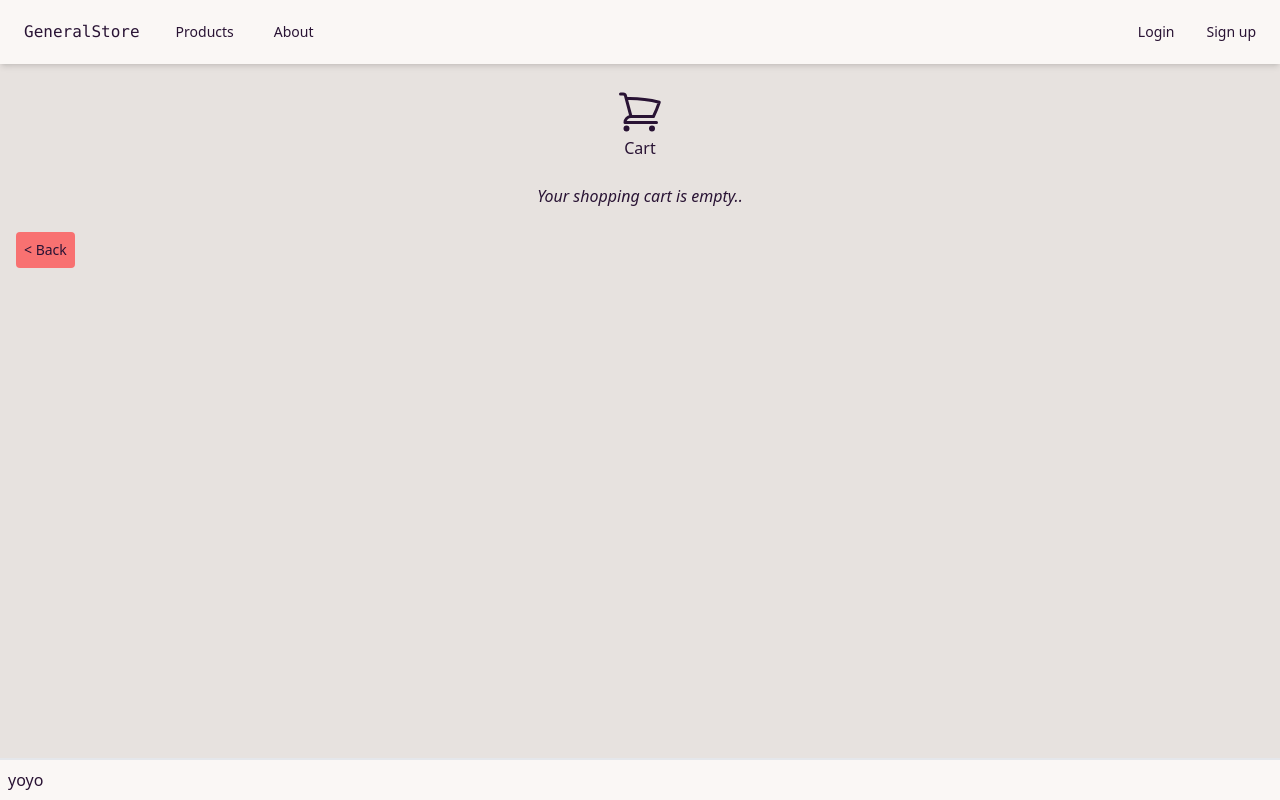
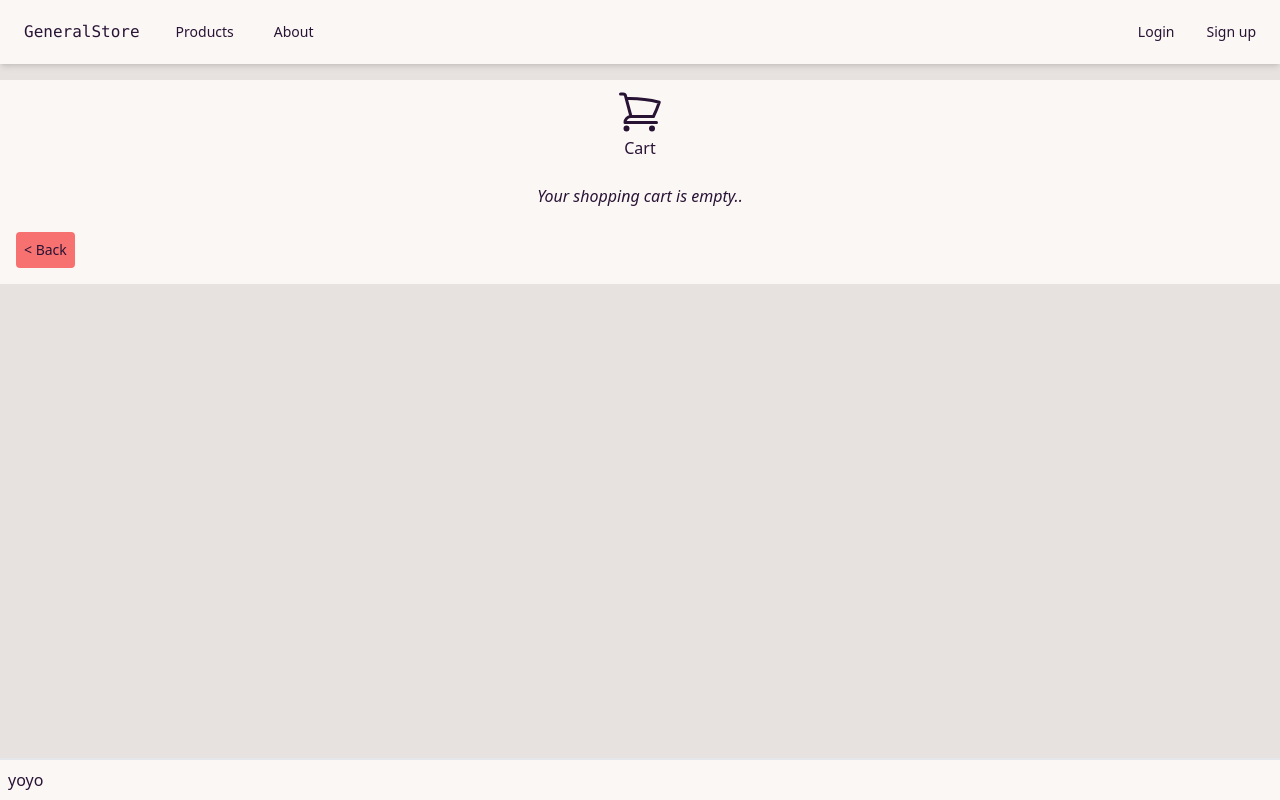
Before and after one commit to Mlaurgaard/vue-prios-term-two, a Vue app: page /cart in a window 1280 px wide. Built offline with nearby package versions, Linux system fonts and the light colour scheme.

Commit message:
ShoppingCartView bg color changed.

```diff
--- a/src/views/ShoppingCartView.vue
+++ b/src/views/ShoppingCartView.vue
@@ -1,5 +1,5 @@
 <template>
-  <div class="flex flex-col mx-auto mt-4 w-full h-auto bg-base-300">
+  <div class="flex flex-col mx-auto mt-4 w-full h-auto bg-base-100">
     <div class="flex flex-col">
       <!-- icon -->
       <div class="flex flex-col-1 h-1/6 justify-center mt-2">
```
